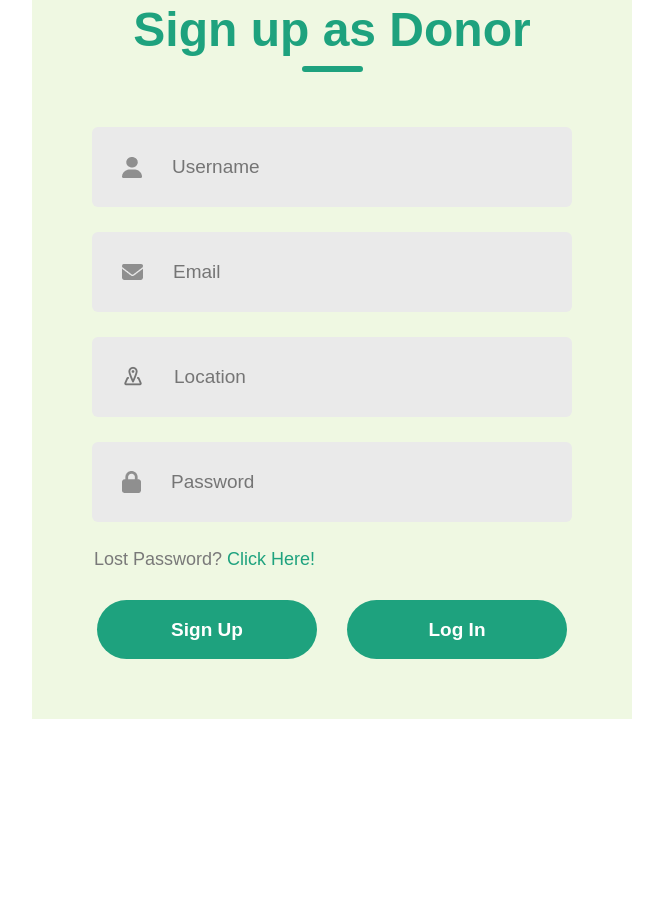
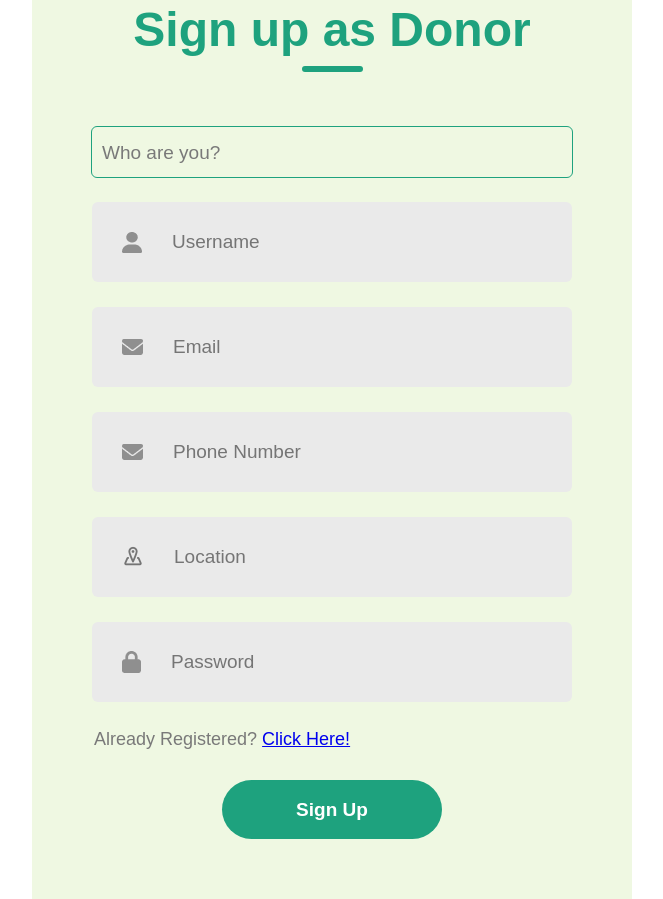
Before and after one commit to hsajid-cs/Satiate-food-donation, a React (Create React App) app in the folder new/: page /signup-donor in a window 1280 px wide. Shown: the part 580-1479 px from the top of the page, without its empty margins (308-971 px from the left). Before the commit the page ends 1299 px from the top, so only its background shows below. Built offline with nearby package versions, Linux system fonts and the light colour scheme.

Commit message:
hello ji

```diff
--- a/new/src/components/Navbar.css
+++ b/new/src/components/Navbar.css
@@ -62,6 +62,15 @@
 }
 
 .nav-links {
+  color: #fff;
+  display: flex;
+  align-items: center;
+  text-decoration: none;
+  padding: 0.5rem 1rem;
+  height: 100%;
+}
+
+.user-links {
   color: #fff;
   display: flex;
   align-items: center;
@@ -167,6 +176,11 @@
     color: #242424;
     transition: 250ms;
   }
+
+  .user-links {
+    display: inline-flex;
+    align-self: end;
+  }
 }
 
 .btn-wrapper {
--- a/new/src/components/Navbar.js
+++ b/new/src/components/Navbar.js
@@ -1,4 +1,4 @@
-import React, {useState} from 'react';
+import React, {useEffect, useState} from 'react';
 import {Link, useNavigate} from 'react-router-dom';
 import '@fortawesome/fontawesome-free/css/all.min.css';
 import { Button } from './Button';
@@ -26,15 +26,27 @@ const Overlay = styled.div`
 `;
 
 function Navbar() {
+
+  const [showModal, setShowModal] = useState(false);
+  const [click, setClick] = useState(false);
+  const [button1, setButton1] = useState(true);
+  const [button2, setButton2] = useState(true);
+  const [isLoggedIn, setIsLoggedIn] = useState(false);
+
+  const handleClick = () => setClick(!click);
+  const closeMobileMenu = () => setClick(false);
+
   const navigate = useNavigate();
   const handleLoginClick = (e) => {
     e.preventDefault();
-    navigate('/login');
-    closeMobileMenu();
+    navigate('/login');    closeMobileMenu();
   }
 
-  const [showModal, setShowModal] = useState(false);
-
+  useEffect(() => {
+    // Check if user is logged in (You should replace this with your actual authentication logic)
+    const userIsLoggedIn = false;
+    setIsLoggedIn(userIsLoggedIn);
+  }, []);
   const openModal = () => {
     setShowModal(prev => !prev);
   }
@@ -46,12 +58,6 @@ function Navbar() {
     e.preventDefault();
     openModal();
   };
-  const [click, setClick] = useState(false);
-  const [button1, setButton1] = useState(true);
-  const [button2, setButton2] = useState(true);
-
-  const handleClick = () => setClick(!click);
-  const closeMobileMenu = () => setClick(false);
 
   const showButton = () => {
     if (window.innerWidth <= 960) {
@@ -66,6 +72,8 @@ function Navbar() {
         item.style.display = 'none';})
     }
   }
+
+
 
     window.addEventListener('resize', showButton);
 
@@ -86,17 +94,18 @@ function Navbar() {
                   <Link to="/" className="nav-links" onClick={closeMobileMenu}>
                     Sign Up
                   </Link>
-    </li>)}
+                </li>
+              )
+            }
 
-    {window.innerWidth <= 960 && (<li className="nav-item mobile-only">
-      <Link
-        to="/login"
-        className="nav-links"
-        onClick={closeMobileMenu}
-      >
+            {window.innerWidth <= 960 && (
+                <li className="nav-item mobile-only">
+                  <Link to="/login" className="nav-links" onClick={closeMobileMenu}>
                      Log In
                   </Link>
-    </li>)}
+                </li>
+              )
+            }
               <li className='nav-item'>
                 <Link to='/stories' className='nav-links' onClick={closeMobileMenu}>
                   Stories
@@ -104,7 +113,7 @@ function Navbar() {
               </li>
 
               <li className='nav-item'>
-                <Link to='/aboutus' className='nav-links' onClick={closeMobileMenu}>
+                <Link to='/dashboard-donor' className='nav-links' onClick={closeMobileMenu}>
                   About Us
                 </Link>
               </li>
@@ -114,11 +123,30 @@ function Navbar() {
                   FAQ
                 </Link>
               </li>
+
             </ul>
             <div className="btn-wrapper">
-            <Link to='/' onClick={handleLoginClick}> {window.innerWidth >= 960 && button1 && <Button buttonStyle='btn--outline' >Log In</Button>} </Link>
+            {isLoggedIn ? (
+              <>
+                  <Link to="/notifications" className='user-links'>
+                    <i className="fas fa-bell" />
+                  </Link>
+                  <Link to="/profile" className='user-links'>
+                    <i className="fas fa-user"  />
+                  </Link>
+              </>
+            ) : (
+              <><Link to='/' onClick={handleLoginClick}>
+              {window.innerWidth >= 960 && button1 && <Button buttonStyle='btn--outline' >Log In</Button>}
+              </Link>
 
-  {window.innerWidth >= 960 && button2 && <Button buttonStyle='btn--outline' onClick={handleSignupClick}>Sign Up</Button>}
+              {window.innerWidth >= 960 && button2 &&
+                <Button buttonStyle='btn--outline' onClick={handleSignupClick}>
+                  Sign Up
+                </Button>
+              }
+                </>)}
+
             </div>
         </div>
     </nav>
--- a/new/src/components/SignInFormD.jsx
+++ b/new/src/components/SignInFormD.jsx
@@ -1,27 +1,18 @@
-import React, {/*{useState}*/} from 'react';
+import React, { useState } from 'react';
+import { Link } from 'react-router-dom';
 import "./SignInFormD.css";
-import { Link } from 'react-router-dom';
-
 import user_icon from "./images/loginsignup/person.png"
 import email_icon from "./images/loginsignup/email.png"
 import password_icon from "./images/loginsignup/password.png"
 import location_icon from "./images/loginsignup/loc.png"
 
-// const API_endpoint = './https://api.openweathermap.org/data/2.5/onecall?'
-// const API_key=`92fc613b7f106ab35db4146af4a9cdd4`
+
 const SignInFormD = () => {
-    // const [latitude, setLatitude] = useState('');
-    // const [longitude, setLongitude] = useState('');
-    // React.useEffect(() => {
-    //     navigator.geolocation.getCurrentPosition(function(position) {
-    //         console.log("Latitude is :", position.coords.latitude);
-    //         console.log("Longitude is :", position.coords.longitude);
-    //       });
-    //       axios.get(`${API_endpoint}lat=${latitude}&lon=${longitude}&exclude=hourly,daily&appid=${API_key}`)
-    //       .then((response) => {
-    //         console.log(response.data);
-    //       });
-    // }, []);
+    const [selectedValue, setSelectedValue] = useState('');
+    const handleSelectChange = (event) => {
+        setSelectedValue(event.target.value);
+      };
+
   return (
   <div className='login-container'>
     <div className='header'>
@@ -29,6 +20,11 @@ const SignInFormD = () => {
         <div className='underline'></div>
     </div>
 <div className='login-inputs'>
+<select className="user-type" value={selectedValue} onChange={handleSelectChange}>
+        <option value="">Who are you?</option>
+        <option value="Individual">Individual</option>
+        <option value="Restaurant">Restaurant</option>
+      </select>
     <div className='login-input'>
         <img src={user_icon} alt="person" />
         <input type='text' placeholder='Username'></input>
@@ -36,6 +32,10 @@ const SignInFormD = () => {
     <div className='login-input'>
         <img src={email_icon} alt="Envelope" />
         <input type='email' placeholder='Email'></input>
+    </div>
+    <div className='login-input'>
+        <img src={email_icon} alt="Envelope" />
+        <input type='email' placeholder='Phone Number'></input>
     </div>
     <div className='login-input'>
         <img src={location_icon} alt="location" />
@@ -47,10 +47,9 @@ const SignInFormD = () => {
     </div>
 
 </div>
-<div className='forgot-password'>Lost Password? <span>Click Here!</span></div>
+<div className='forgot-password'>Already Registered? <span><Link to='/login'>Click Here!</Link></span></div>
 <div className='submit-container'>
     <div className='submit'>Sign Up</div>
-    <Link to='/login'><div className='submit'>Log In</div></Link>
     </div>
   </div>);
 };
--- a/new/src/components/SignInFormO.jsx
+++ b/new/src/components/SignInFormO.jsx
@@ -1,13 +1,27 @@
-import React, {/*{useState}*/} from 'react';
+import React, {useEffect, useState} from 'react';
 import "./SignInFormD.css";
 import { Link } from 'react-router-dom';
-
 import user_icon from "./images/loginsignup/person.png"
 import email_icon from "./images/loginsignup/email.png"
 import password_icon from "./images/loginsignup/password.png"
 import location_icon from "./images/loginsignup/loc.png"
+import axios from 'axios';
+
+const API_ENDPOINT=`https://api.openweathermap.org/data/2.5/onecall?`;
+const API_KEY=`92fc613b7f106ab35db4146af4a9cdd4`;
 
 const SignInFormO = () => {
+    const [latitude, setLatitude] = React.useState('');
+    const [longitude, setLongitude] = React.useState('');
+    useEffect(() => {
+        navigator.geolocation.getCurrentPosition((position) => {
+            setLatitude(position.coords.latitude);
+            setLongitude(position.coords.longitude);
+        })
+    },[latitude, longitude]);
+    axios.get(`${API_ENDPOINT}lat=${latitude}&lon=${longitude}&exclude=hourly,daily&appid=${API_KEY}`).then((response) => {
+        console.log(response.data);
+    })
   return (
   <div className='login-container'>
     <div className='header'>
@@ -21,11 +35,15 @@ const SignInFormO = () => {
     </div>
     <div className='login-input'>
         <img src={email_icon} alt="Envelope" />
+        <input type='email' placeholder='Phone Number'></input>
+    </div>
+    <div className='login-input'>
+        <img src={email_icon} alt="Envelope" />
         <input type='email' placeholder='Email'></input>
     </div>
     <div className='login-input'>
         <img src={location_icon} alt="location" />
-        <input type='text' placeholder='Location'></input>
+        <input type='text' placeholder='Address'></input>
     </div>
     <div className='login-input'>
         <img src={password_icon} alt="Password" />
@@ -33,10 +51,9 @@ const SignInFormO = () => {
     </div>
 
 </div>
-<div className='forgot-password'>Already Registered? <span>Click Here!</span></div>
+<div className='forgot-password'>Already Registered? <span><Link to='/login'>Click Here!</Link></span></div>
 <div className='submit-container'>
     <div className='submit'>Sign Up</div>
-    <Link to='/login'><div className='submit'>Log In</div></Link>
     </div>
   </div>);
 };
```
Lines whose indentation alone changed are shown as unchanged.
